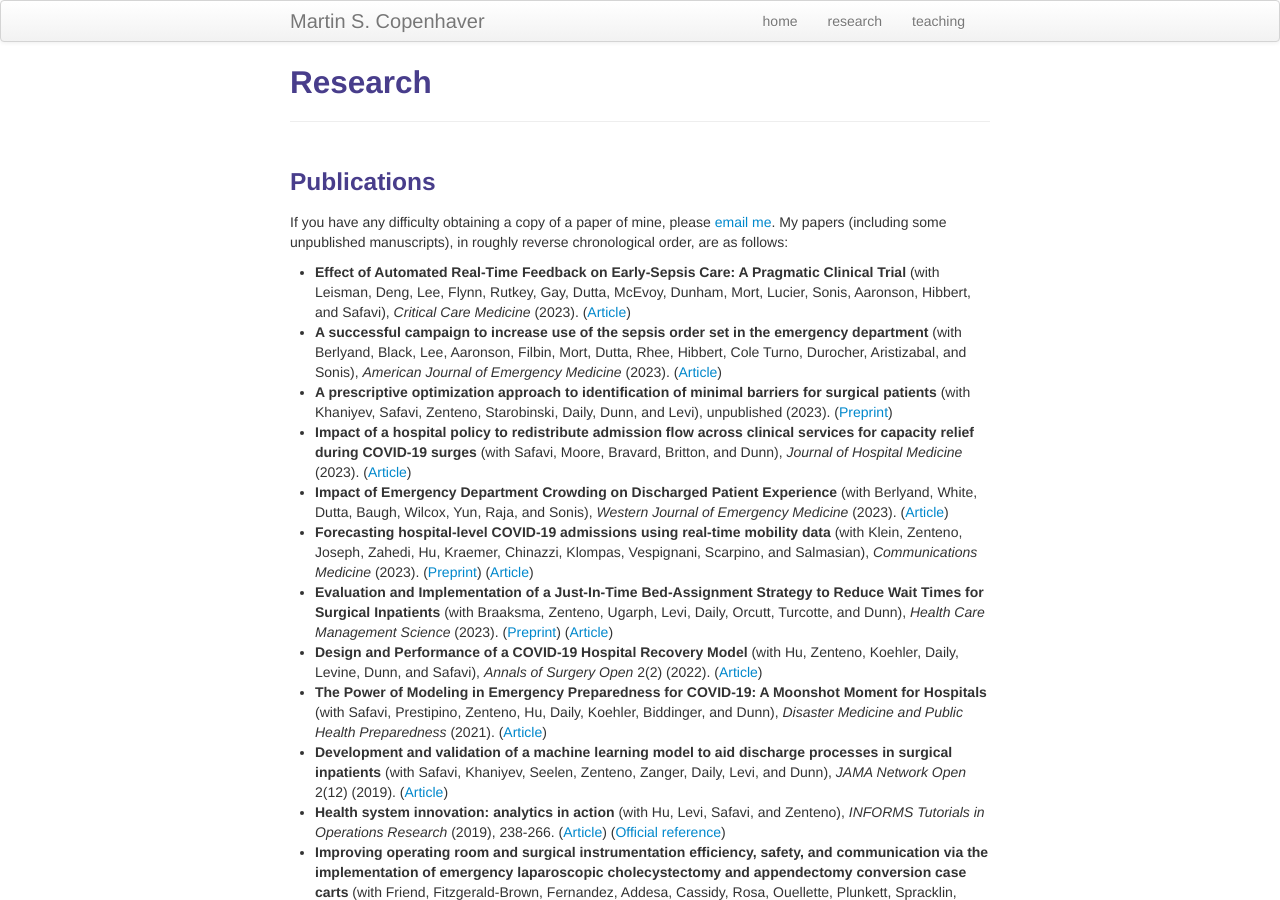
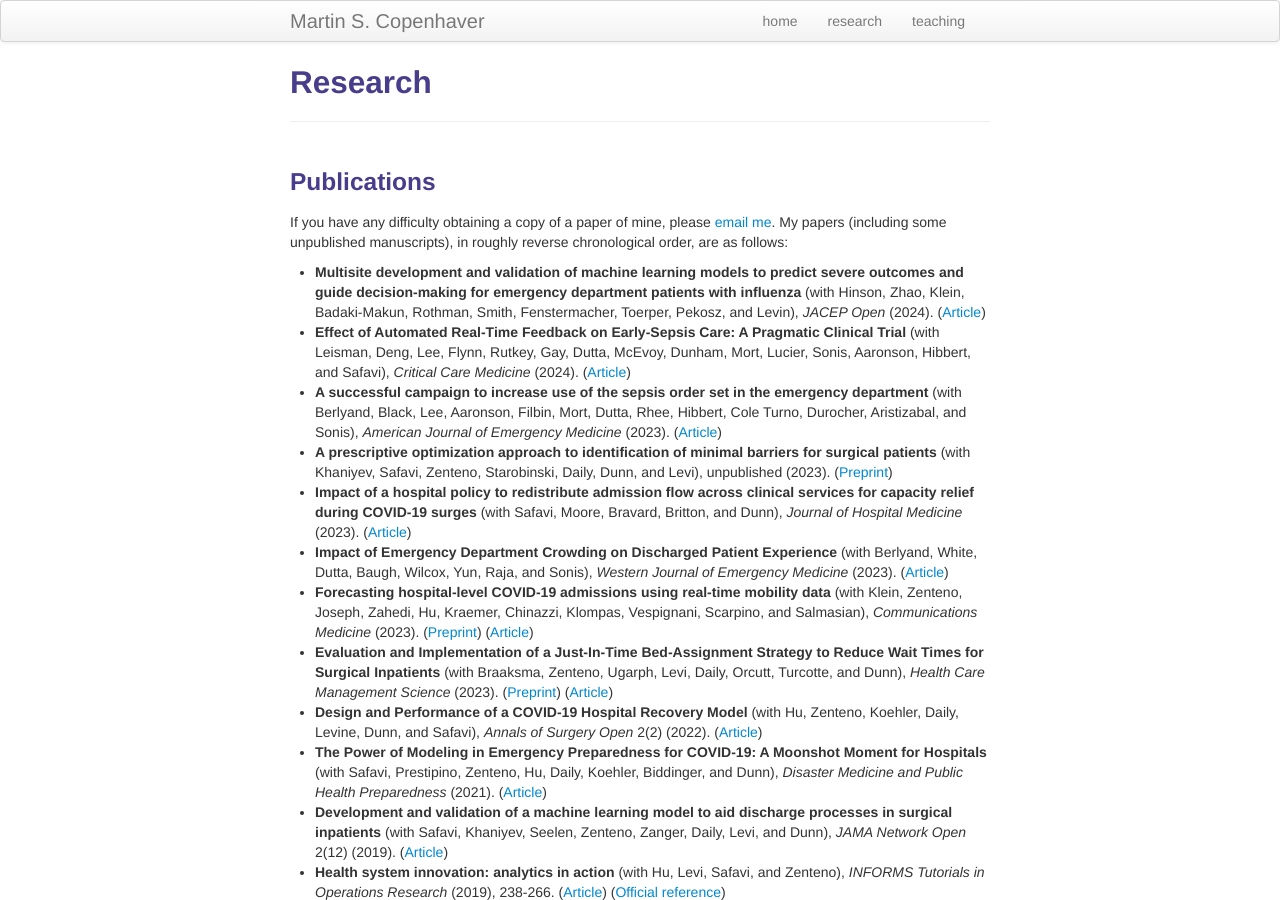
Before and after one commit to martincopenhaver/martincopenhaver.github.io, a Jekyll site: the page built from research.md, in a window 1280 px wide and 900 px high. Built offline with Jekyll 4.4.1, drawn with Linux system fonts in a browser that asks for light colours.

Commit message:
Update research.md

```diff
--- a/research.md
+++ b/research.md
@@ -9,7 +9,8 @@ description: Martin S. Copenhaver's research
 ---
 ### Publications
 If you have any difficulty obtaining a copy of a paper of mine, please <a href="mailto:last name at jhmi.edu">email me</a>. My papers (including some unpublished manuscripts), in roughly reverse chronological order, are as follows:
-* **Effect of Automated Real-Time Feedback on Early-Sepsis Care: A Pragmatic Clinical Trial** (with Leisman, Deng, Lee, Flynn, Rutkey, Gay, Dutta, McEvoy, Dunham, Mort, Lucier, Sonis, Aaronson, Hibbert, and Safavi), _Critical Care Medicine_ (2023). ([Article](https://journals.lww.com/ccmjournal/abstract/9900/effect_of_automated_real_time_feedback_on.247.aspx))
+* **Multisite development and validation of machine learning models to predict severe outcomes and guide decision-making for emergency department patients with influenza** (with Hinson, Zhao, Klein, Badaki-Makun, Rothman, Smith, Fenstermacher, Toerper, Pekosz, and Levin), _JACEP Open_ (2024). ([Article](https://onlinelibrary.wiley.com/doi/10.1002/emp2.13117))
+* **Effect of Automated Real-Time Feedback on Early-Sepsis Care: A Pragmatic Clinical Trial** (with Leisman, Deng, Lee, Flynn, Rutkey, Gay, Dutta, McEvoy, Dunham, Mort, Lucier, Sonis, Aaronson, Hibbert, and Safavi), _Critical Care Medicine_ (2024). ([Article](https://journals.lww.com/ccmjournal/abstract/9900/effect_of_automated_real_time_feedback_on.247.aspx))
 * **A successful campaign to increase use of the sepsis order set in the emergency department** (with Berlyand, Black, Lee, Aaronson, Filbin, Mort, Dutta, Rhee, Hibbert, Cole Turno, Durocher, Aristizabal, and Sonis), _American Journal of Emergency Medicine_ (2023). ([Article](https://www.sciencedirect.com/science/article/abs/pii/S0735675723004126))
 * **A prescriptive optimization approach to identification of minimal barriers for surgical patients** (with Khaniyev, Safavi, Zenteno, Starobinski, Daily, Dunn, and Levi), unpublished (2023). ([Preprint](https://www.medrxiv.org/content/10.1101/2023.03.24.23287694v1.full.pdf))
 * **Impact of a hospital policy to redistribute admission flow across clinical services for capacity relief during COVID-19 surges** (with Safavi, Moore, Bravard, Britton, and Dunn), _Journal of Hospital Medicine_ (2023). ([Article](https://shmpublications.onlinelibrary.wiley.com/doi/10.1002/jhm.13058))
```
